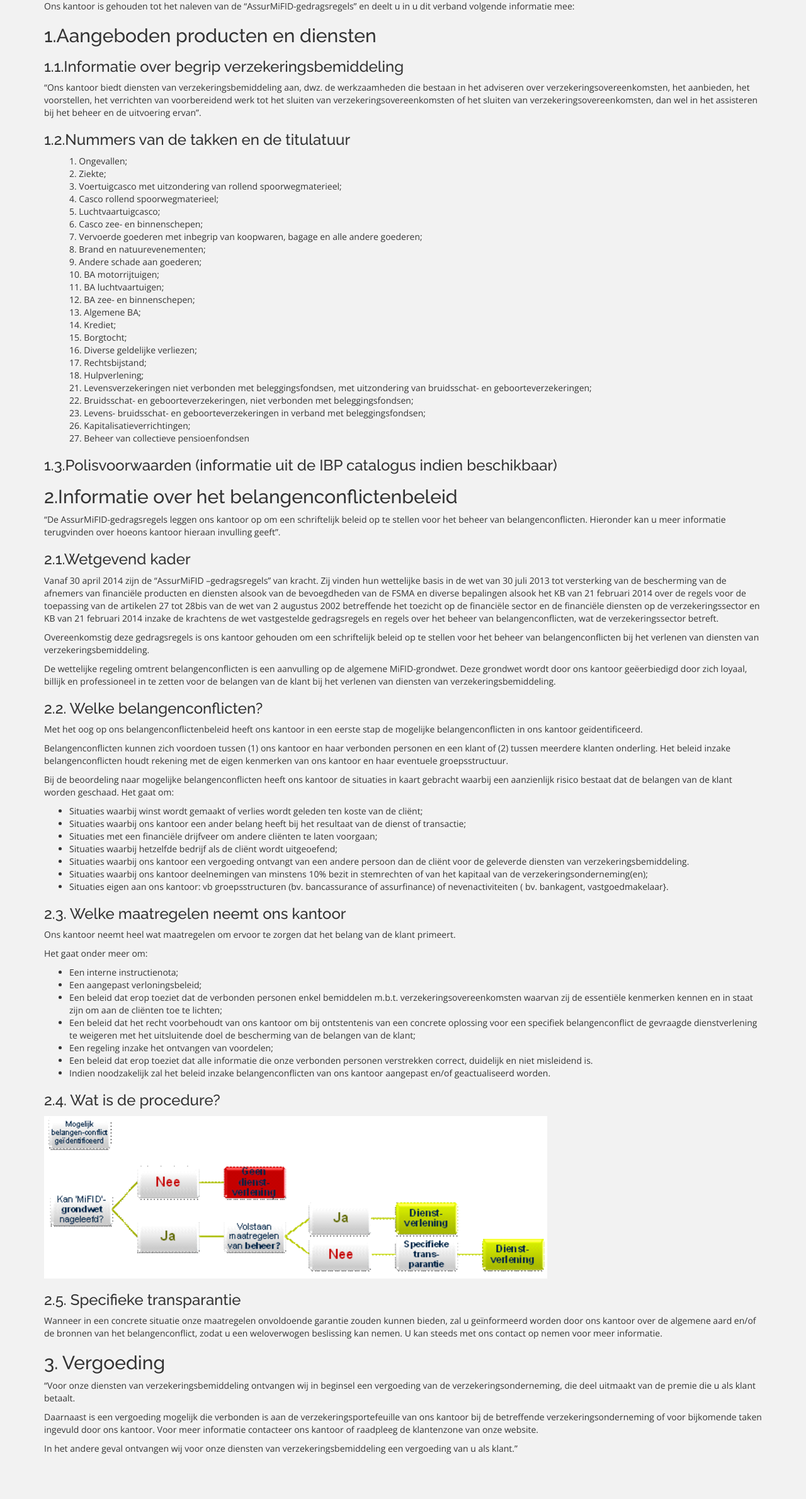
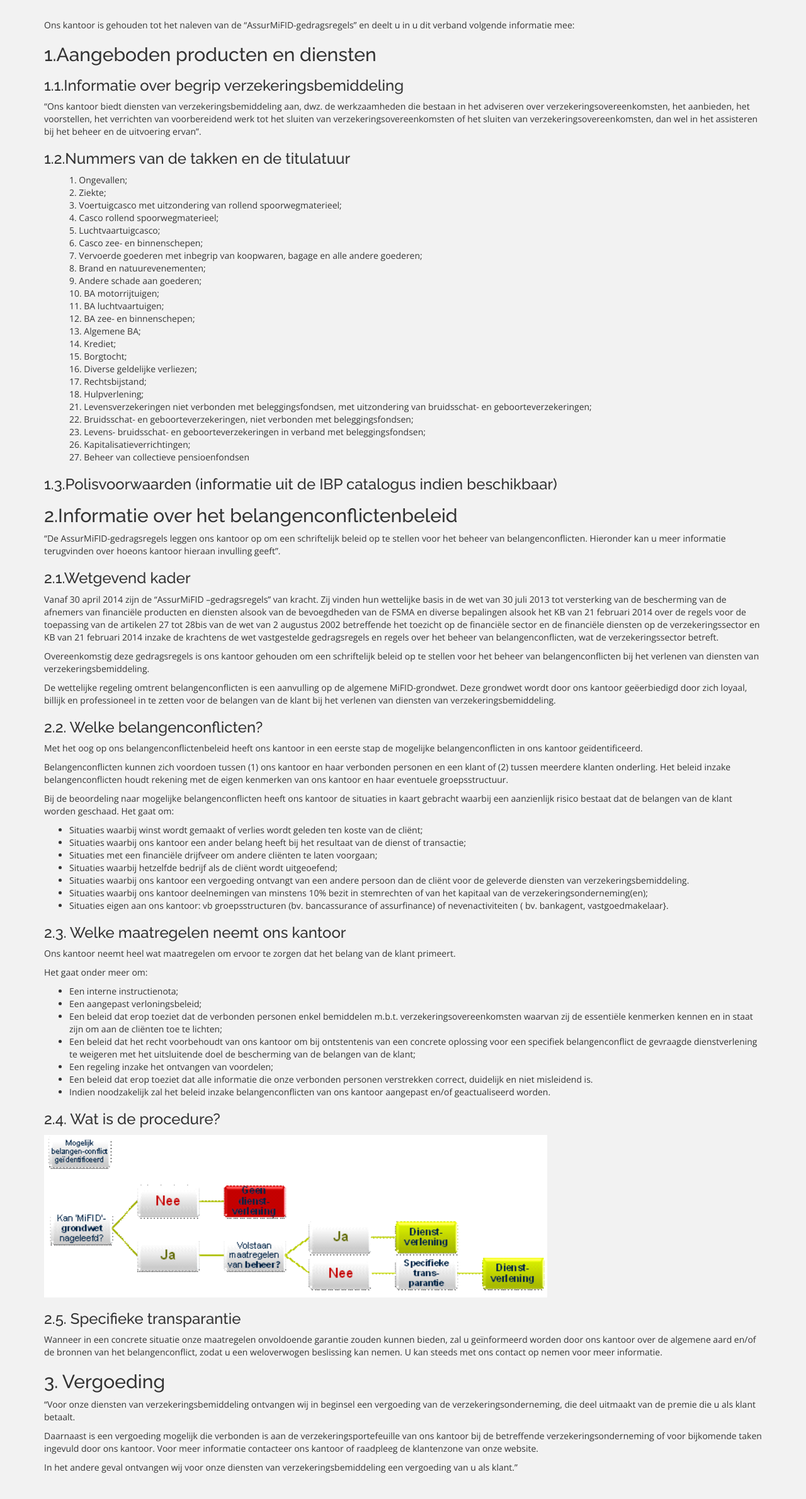
Before and after one commit to Stijns84/landing-page-vhs, a PHP site: page /assurmifid.html in a window 1280 px wide. Shown: the whole page at 63% size. Before the commit the page ends 2309 px from the top, so only its background shows below. Run offline with PHP 8.4, Linux system fonts and the light colour scheme; some libraries are stand-ins or nearby versions.

Commit message:
added metadata and margin in mifid page

```diff
--- a/assurmifid.html
+++ b/assurmifid.html
@@ -2,6 +2,7 @@
 <head>
   <meta charset="utf-8">
   <title>VHS MIFID gedragsregels</title>
+  <meta name="description" content="Van Hoof &amp; Schruers verzekeringen - Gedragsregels ">
   <meta name="viewport" content="width=device-width, initial-scale=1">
   <link rel="stylesheet" href="http://fonts.googleapis.com/css?family=Open+Sans:400,300,700|Raleway:300,400,500,700">
   <link rel="stylesheet" href="https://maxcdn.bootstrapcdn.com/bootstrap/3.2.0/css/bootstrap.min.css">
@@ -11,6 +12,7 @@
 </head>
 
 <body>
+  <div id="mifid">
     <div class="container">
       <p>Ons kantoor is gehouden tot het naleven van de “AssurMiFID-gedragsregels” en deelt u in u dit verband volgende informatie mee:</p>
 
@@ -46,11 +48,7 @@
         <li seq="23">Levens- bruidsschat- en geboorteverzekeringen in verband met beleggingsfondsen;</li>
         <li seq="26">Kapitalisatieverrichtingen;</li>
         <li seq="27">Beheer van collectieve pensioenfondsen</li>
-
       </ol>
-
-
-
       <h3>1.3.Polisvoorwaarden (informatie uit de IBP catalogus indien beschikbaar)</h3>
 
       <h2>2.Informatie over het belangenconflictenbeleid</h2>
@@ -79,8 +77,6 @@
         <li>Situaties eigen aan ons kantoor: vb groepsstructuren (bv. bancassurance of assurfinance) of nevenactiviteiten  ( bv. bankagent, vastgoedmakelaar}.</li>
       </ul>
 
-
-
       <h3>2.3. Welke maatregelen neemt ons kantoor </h3>
       <p>Ons kantoor neemt heel wat maatregelen om ervoor te zorgen dat het belang van de klant primeert. </p>
       <p>Het gaat onder meer om: </p>
@@ -98,7 +94,6 @@
 
       <img src="images/mifid.png" alt="MIFID gedragsregels">
 
-
       <h3>2.5. Specifieke transparantie </h3>
       <p>Wanneer in een concrete situatie onze maatregelen onvoldoende garantie zouden kunnen bieden, zal u geïnformeerd worden  door ons kantoor over de algemene aard en/of de bronnen van het belangenconflict, zodat u een weloverwogen beslissing kan  nemen. U kan steeds met ons contact op nemen voor meer informatie. </p>
 
@@ -108,5 +103,6 @@
       <p>Daarnaast is een vergoeding mogelijk die verbonden is aan de verzekeringsportefeuille van ons kantoor bij de betreffende  verzekeringsonderneming of voor bijkomende taken ingevuld door ons kantoor. Voor meer informatie contacteer ons kantoor of  raadpleeg de klantenzone van onze website. </p>
       <p>In het andere geval ontvangen wij voor onze diensten van verzekeringsbemiddeling een vergoeding van u als klant.” </p>
     </div>
+  </div>
 </body>
 </html>
--- a/css/style.css
+++ b/css/style.css
@@ -29,3 +29,7 @@
 ol > li:before {
   content: attr(seq) ". ";
 }
+
+#mifid {
+  margin: 30px 0;
+}
--- a/index.html
+++ b/index.html
@@ -2,6 +2,8 @@
 <head>
   <meta charset="utf-8">
   <title>VHS Verzekeringen</title>
+  <meta name="description" content="Van Hoof &amp; Schruers verzekeringen - Home ">
+  <meta name="keywords" content="verzekeringen VHS Inveras leon claes zonhoven"/>
   <meta name="viewport" content="width=device-width, initial-scale=1">
   <link rel="stylesheet" href="http://fonts.googleapis.com/css?family=Open+Sans:400,300,700|Raleway:300,400,500,700">
   <link rel="stylesheet" href="https://maxcdn.bootstrapcdn.com/bootstrap/3.2.0/css/bootstrap.min.css">
```
Lines whose indentation alone changed are shown as unchanged.
